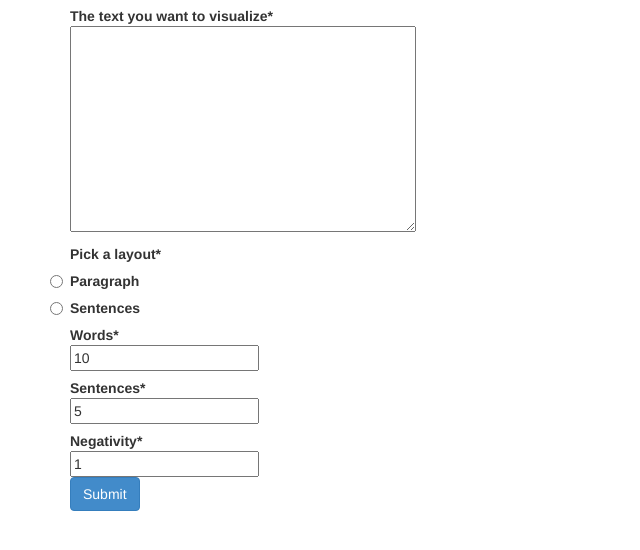
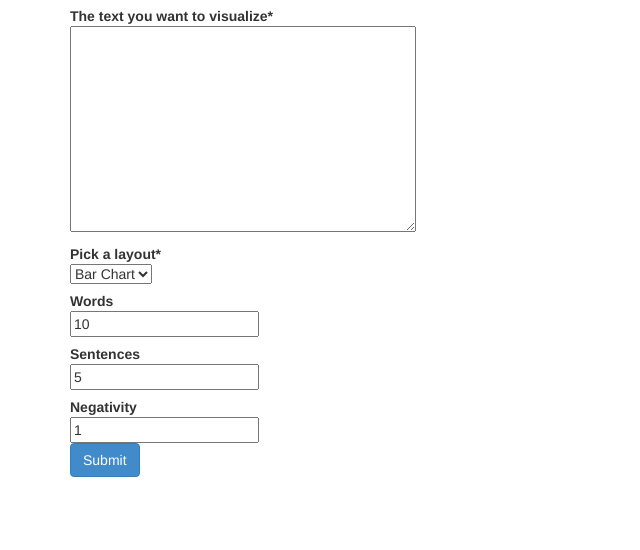
Before and after one commit to nickdotreid/vizhealthlit, a Django app: page / in a window 1280 px wide. Shown: the part 73-623 px from the top of the page, without its empty margins (0-640 px from the left). Run offline with Django 3.2, Linux system fonts and the light colour scheme; parts of the project's set-up code (start-up, migrations or seed data) failed here and were passed over; some libraries are stand-ins or nearby versions.

Commit message:
broke up settings and code so that vizualiztions are selectable and modifiable

```diff
--- a/vizform/views.py
+++ b/vizform/views.py
@@ -9,6 +9,8 @@ from django import forms
 from crispy_forms.helper import FormHelper
 from crispy_forms.layout import Layout
 from crispy_forms.layout import Submit
+
+from crispy_forms.utils import render_crispy_form
 
 from vizform.models import Body
 
@@ -31,10 +33,10 @@ class TextForm(forms.Form):
             )
 
     text = forms.CharField(label="The text you want to visualize", required=True, widget=forms.Textarea)
-    style = forms.ChoiceField(label="Pick a layout", required=True, widget=forms.RadioSelect,
+    style = forms.ChoiceField(label="Pick a layout", required=True,
         choices=(
-        ('paragraph','Paragraph'),
-        ('sentences','Sentences'),
+        ('bars','Bar Chart'),
+        ('tree','Tree Map'),
         ))
 
 class SettingsForm(TextForm):
@@ -50,9 +52,9 @@ class SettingsForm(TextForm):
             Submit('submit', 'Submit'),
             )
 
-    words_threshold = forms.CharField(label="Words", initial=10)
-    sentences_threshold = forms.CharField(label="Sentences", initial=5)
-    negativity_threshold = forms.CharField(label="Negativity", initial=1)
+    words_threshold = forms.CharField(required=False, label="Words", initial=10)
+    sentences_threshold = forms.CharField(required=False, label="Sentences", initial=5)
+    negativity_threshold = forms.CharField(required=False, label="Negativity", initial=1)
 
 def index(request):
     return render_to_response('index.html',{
@@ -65,7 +67,14 @@ def result(request):
     form = TextForm(request.POST)
     data = []
     longest = 1
-    if form.is_valid() and request.is_ajax():
+    if request.is_ajax():
+        if not form.is_valid():
+            return HttpResponse(
+            json.dumps({
+                'form':render_crispy_form(SettingsForm(request.POST), context=RequestContext(request)),
+                }),
+            content_type="application/json"
+            )
         body = Body(form.cleaned_data['text'])
         items = []
         if form.cleaned_data['style'] == 'sentences':
--- /dev/null
+++ b/vizhealthlit/static/vizhealthlit/js/bars.js
@@ -0,0 +1,37 @@
+function draw_bars(data){
+	var barHeight=20;
+
+	var chart=$("#chart");
+	chart.html("");
+	chart.height(barHeight*data.length);
+
+	var color = d3.scale.category10();
+
+	var svg = d3.select("#chart").append("svg:svg")
+		.attr("width", chart.width())
+		.attr("height", chart.height());
+
+	var x = d3.scale.linear().domain([
+		d3.min(data,function(d){ return d.length; }),
+		d3.max(data, function(d){ return d.length; })
+		]).range([
+			0,
+			chart.width()
+		]);
+
+	var bars = svg.selectAll("g").data(data).enter().append("g")
+		.attr("transform", function(d,i){
+		return "translate(0,"+barHeight*i+")";
+	});
+	bars.append("rect").attr({
+		height:barHeight,
+		width:function(d){
+			return x(d.length);
+		},
+		fill:function(d){
+			return color(d.score);
+		},
+	});
+}
+
+visualization_functions['bars'] = draw_bars;
--- a/vizhealthlit/static/vizhealthlit/js/main.js
+++ b/vizhealthlit/static/vizhealthlit/js/main.js
@@ -12,6 +12,27 @@ $.ajaxSetup({
     }
 });
 
+// FROM:: http://stackoverflow.com/questions/1184624/convert-form-data-to-js-object-with-jquery
+$.fn.serializeObject = function()
+{
+    var o = {};
+    var a = this.serializeArray();
+    $.each(a, function() {
+        if (o[this.name] !== undefined) {
+            if (!o[this.name].push) {
+                o[this.name] = [o[this.name]];
+            }
+            o[this.name].push(this.value || '');
+        } else {
+            o[this.name] = this.value || '';
+        }
+    });
+    return o;
+};
+
+
+var visualization_functions = {};
+
 $(document).ready(function(){
 	$('.control-viz a').click(function(event){
 		event.preventDefault();
@@ -22,7 +43,7 @@ $(document).ready(function(){
 
 $(document).ready(function(){
 	$(window).resize();
-	$('form').submit(function(event){
+	$('body').delegate('form','submit',function(event){
 		event.preventDefault();
 		var form = $(this);
 		$.ajax({
@@ -30,131 +51,29 @@ $(document).ready(function(){
 			type: form.attr("method"),
 			data:form.serializeArray(),
 			success:function(data){
-				draw_bars(data['items']);
+				if(data['form']){
+					form.after(data['form']);
+					form.remove();
+				}
+				if(data['items']){
+					form.data('items',data['items']);
+					draw(data['items'],form.serializeObject());
+				}
 			},
 		});
+	}).delegate('form input,form select','change',function(){
+		var form = $(this).parents("form");
+		if(form.data('items')){
+			draw(form.data('items'),form.serializeObject());
+		}
 	});
 });
 
-function draw_bars(data){
-	var barHeight=20;
-
-	var chart=$("#chart");
-	chart.html("");
-	chart.height(barHeight*data.length);
-
-	var color = d3.scale.category10();
-
-	var svg = d3.select("#chart").append("svg:svg")
-		.attr("width", chart.width())
-		.attr("height", chart.height());
-
-	var x = d3.scale.linear().domain([
-		d3.min(data,function(d){ return d.length; }),
-		d3.max(data, function(d){ return d.length; })
-		]).range([
-			0,
-			chart.width()
-		]);
-
-	var bars = svg.selectAll("g").data(data).enter().append("g")
-		.attr("transform", function(d,i){
-		return "translate(0,"+barHeight*i+")";
-	});
-	bars.append("rect").attr({
-		height:barHeight,
-		width:function(d){
-			return x(d.length);
-		},
-		fill:function(d){
-			return color(d.score);
-		},
-	});
+function draw(items, settings){
+	$("#chart").html("");
+	if(visualization_functions[settings['style']]){
+		visualization_functions[settings['style']](items,settings);
+	}else{
+		alert("no draw funciton");
+	}
 }
-
-function draw_tree(data){
-	var chart=$("#chart");
-	chart.html("");
-
-	chart.height($('form').height());
-	chart.css("position","relative");
-
-	var newdata = [];
-	for(d in data){
-		newdata.push({
-			name:d,
-			size:data[d].length,
-			words:data[d],
-			children:[],
-		});
-	}
-	data = {
-		name:"foozle",
-		children:newdata,
-	}
-
-	var color = d3.scale.category20();
-
-	var treemap = d3.layout.treemap()
-	    .size([chart.width(), chart.height()])
-	    .sticky(true)
-	    .value(function(d) { return d.size; });
-
-	function position() {
-  	this.style("left", function(d) { return d.x + "px"; })
-      .style("top", function(d) { return d.y + "px"; })
-      .style("width", function(d) { return Math.max(0, d.dx - 1) + "px"; })
-      .style("height", function(d) { return Math.max(0, d.dy - 1) + "px"; });
-	}
-
-	var div = d3.select("#chart");
-	div.datum(data).selectAll('.node')
-		.data(treemap.nodes)
-		.enter().append("div").attr('class','node')
-		.call(position)
-		.style('background-color',function(d){
-			return color(d.name);
-		})
-		.style('position','absolute')
-		.attr('data-words',function(d){ return d.words; })
-		.attr('data-name',function(d){ return d.name; });
-
-	$("#chart .node").click(function(event){
-		event.preventDefault();
-		alert($(this).data("name")+"\n"+$(this).data("words"));
-	});
-}
-
-function draw_streams(data){
-	var chart=$("#chart");
-	chart.html("");
-
-	var color = d3.scale.category10();
-
-	var svg = d3.select("#chart").append("svg:svg")
-		.attr("width", chart.width())
-		.attr("height", chart.height());
-
-	var val = function(d){
-		return d.meanings + d.syllables;
-	}
-
-	var x = d3.scale.linear()
-		.domain([0,data.length])
-		.range([0,chart.width()]);
-	var y = d3.scale.linear()
-		.domain([d3.min(data, val),d3.max(data, val)])
-		.range([0,chart.height()]);
-
-	var num = 0;
-	var rect = svg.selectAll("rect")
-	    .data(data)
-	  .enter().append("rect")
-	    .attr("x", function(d) { num += 1; return x(num-1); })
-	    .attr("y", function(d){ return chart.height()/2 - y(val(d))/2; })
-	    .attr("width", chart.width()/data.length)
-	    .attr("height", function(d){ return y(val(d)); })
-	    .attr("fill", function(d){
-	    	return color(d.stops);
-	    });
-}
--- /dev/null
+++ b/vizhealthlit/static/vizhealthlit/js/tree.js
@@ -0,0 +1,54 @@
+function draw_tree(data){
+	var chart=$("#chart");
+	chart.html("");
+
+	chart.height($('form').height());
+	chart.css("position","relative");
+
+	var newdata = [];
+	for(d in data){
+		newdata.push({
+			name:d,
+			size:data[d].length,
+			words:data[d],
+			children:[],
+		});
+	}
+	data = {
+		name:"foozle",
+		children:newdata,
+	}
+
+	var color = d3.scale.category20();
+
+	var treemap = d3.layout.treemap()
+	    .size([chart.width(), chart.height()])
+	    .sticky(true)
+	    .value(function(d) { return d.size; });
+
+	function position() {
+  	this.style("left", function(d) { return d.x + "px"; })
+      .style("top", function(d) { return d.y + "px"; })
+      .style("width", function(d) { return Math.max(0, d.dx - 1) + "px"; })
+      .style("height", function(d) { return Math.max(0, d.dy - 1) + "px"; });
+	}
+
+	var div = d3.select("#chart");
+	div.datum(data).selectAll('.node')
+		.data(treemap.nodes)
+		.enter().append("div").attr('class','node')
+		.call(position)
+		.style('background-color',function(d){
+			return color(d.name);
+		})
+		.style('position','absolute')
+		.attr('data-words',function(d){ return d.words; })
+		.attr('data-name',function(d){ return d.name; });
+
+	$("#chart .node").click(function(event){
+		event.preventDefault();
+		alert($(this).data("name")+"\n"+$(this).data("words"));
+	});
+}
+
+visualization_functions['tree'] = draw_tree;
--- a/vizhealthlit/templates/base.html
+++ b/vizhealthlit/templates/base.html
@@ -33,6 +33,8 @@
         <script type="text/javascript" src="{{STATIC_URL}}jquery/jquery.cookie.js"></script>
         <script type="text/javascript" src="{{STATIC_URL}}d3/d3.min.js"></script>
         <script type="text/javascript" src="{{STATIC_URL}}vizhealthlit/js/main.js"></script>
+        <script type="text/javascript" src="{{STATIC_URL}}vizhealthlit/js/bars.js"></script>
+        <script type="text/javascript" src="{{STATIC_URL}}vizhealthlit/js/tree.js"></script>
 
         {% endblock scripts %}
     </body>
```
